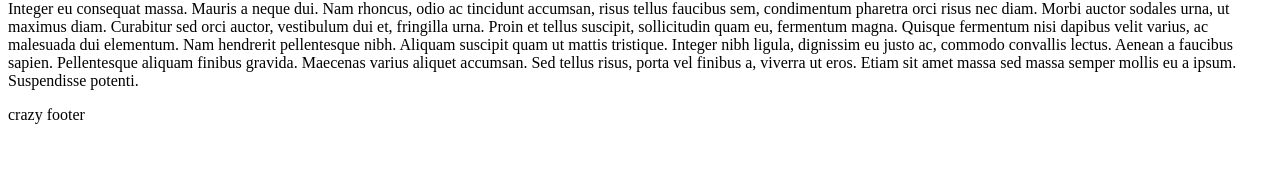
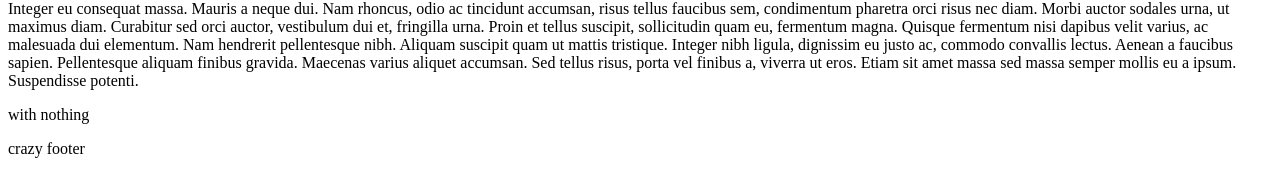
Before and after one commit to opulick/hellogit, a plain HTML site: page index.html in a window 1280 px wide. Shown: the part 223-419 px from the top of the page. Drawn offline with Linux system fonts and the light colour scheme.

Commit message:
addeding a nothing much section

```diff
--- a/index.html
+++ b/index.html
@@ -17,6 +17,9 @@
 		Integer eu consequat massa. Mauris a neque dui. Nam rhoncus, odio ac tincidunt accumsan, risus tellus faucibus sem, condimentum pharetra orci risus nec diam. Morbi auctor sodales urna, ut maximus diam. Curabitur sed orci auctor, vestibulum dui et, fringilla urna. Proin et tellus suscipit, sollicitudin quam eu, fermentum magna. Quisque fermentum nisi dapibus velit varius, ac malesuada dui elementum. Nam hendrerit pellentesque nibh. Aliquam suscipit quam ut mattis tristique. Integer nibh ligula, dignissim eu justo ac, commodo convallis lectus. Aenean a faucibus sapien. Pellentesque aliquam finibus gravida. Maecenas varius aliquet accumsan. Sed tellus risus, porta vel finibus a, viverra ut eros. Etiam sit amet massa sed massa semper mollis eu a ipsum. Suspendisse potenti.
 		</p>
 	</main>
+	<section>
+		<p>with nothing</p>
+	</section>
 	<footer>
 		crazy footer
 	</footer>
```
